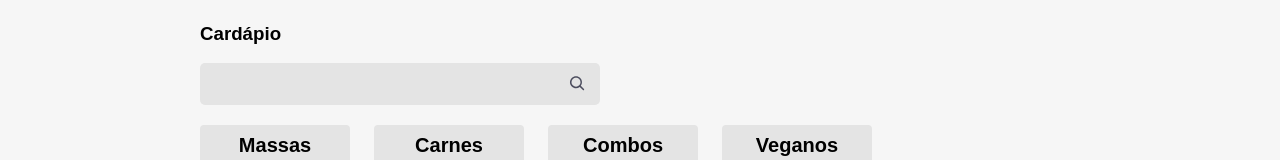
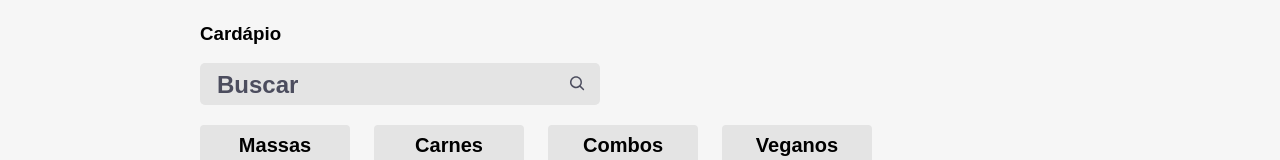
Before and after one commit to Fernandomn/alura-studies-aluroni, a React (Create React App) app: page / in a window 1280 px wide. Shown: the part 454-614 px from the top of the page. Built offline with nearby package versions, Linux system fonts and the light colour scheme; a web font is replaced by a local one.

Commit message:
smallfix: adding placeholder to search bar

```diff
--- a/src/pages/Cardapio/SearchBar/index.tsx
+++ b/src/pages/Cardapio/SearchBar/index.tsx
@@ -13,6 +13,7 @@ export default function SearchBar({ search, setSearch }: Props) {
       <input
         value={search}
         onChange={(event) => setSearch(event.target.value)}
+        placeholder="Buscar"
       ></input>
       <CgSearch size={20} color="#4c4d5e" />
     </div>
```
